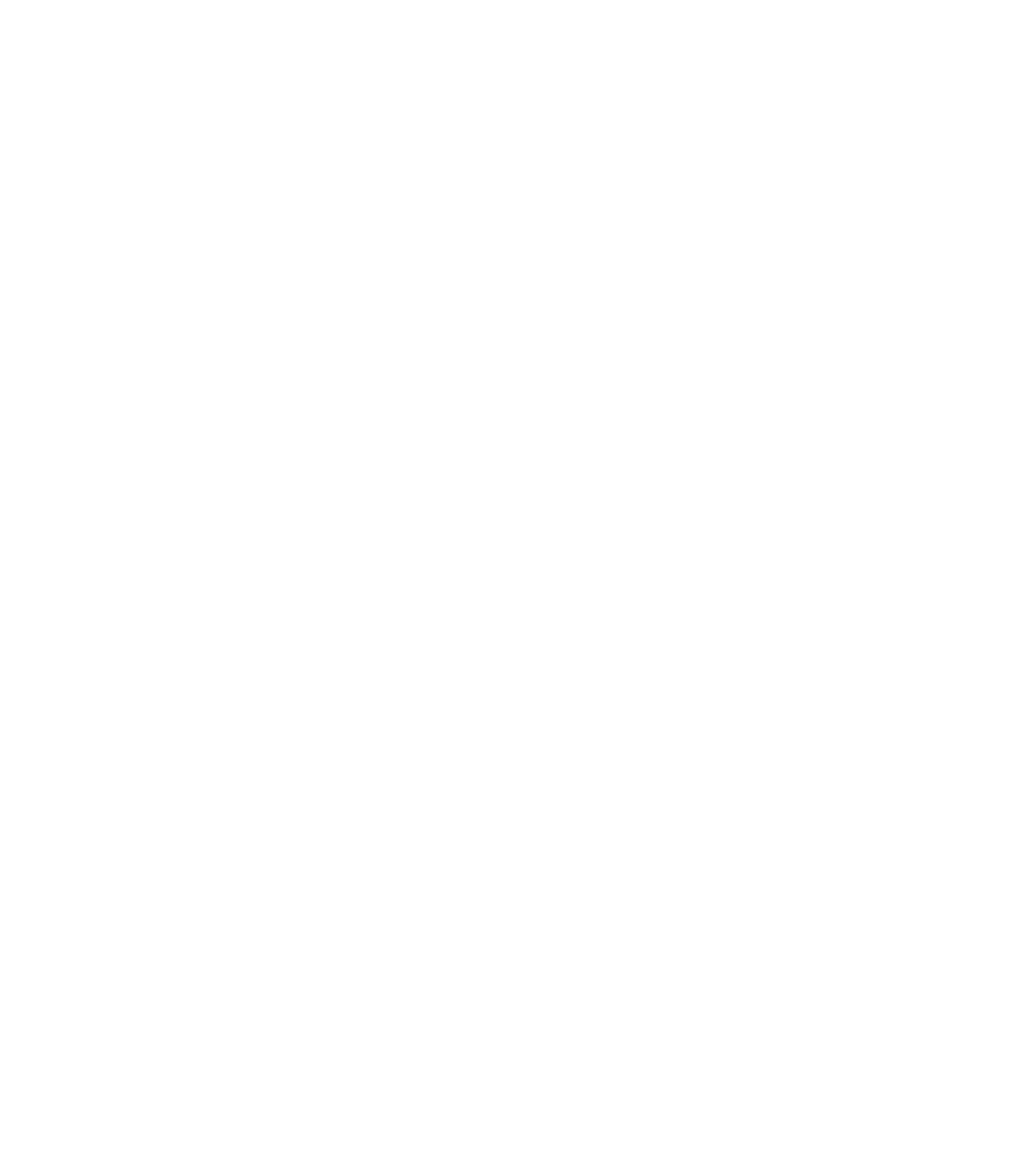
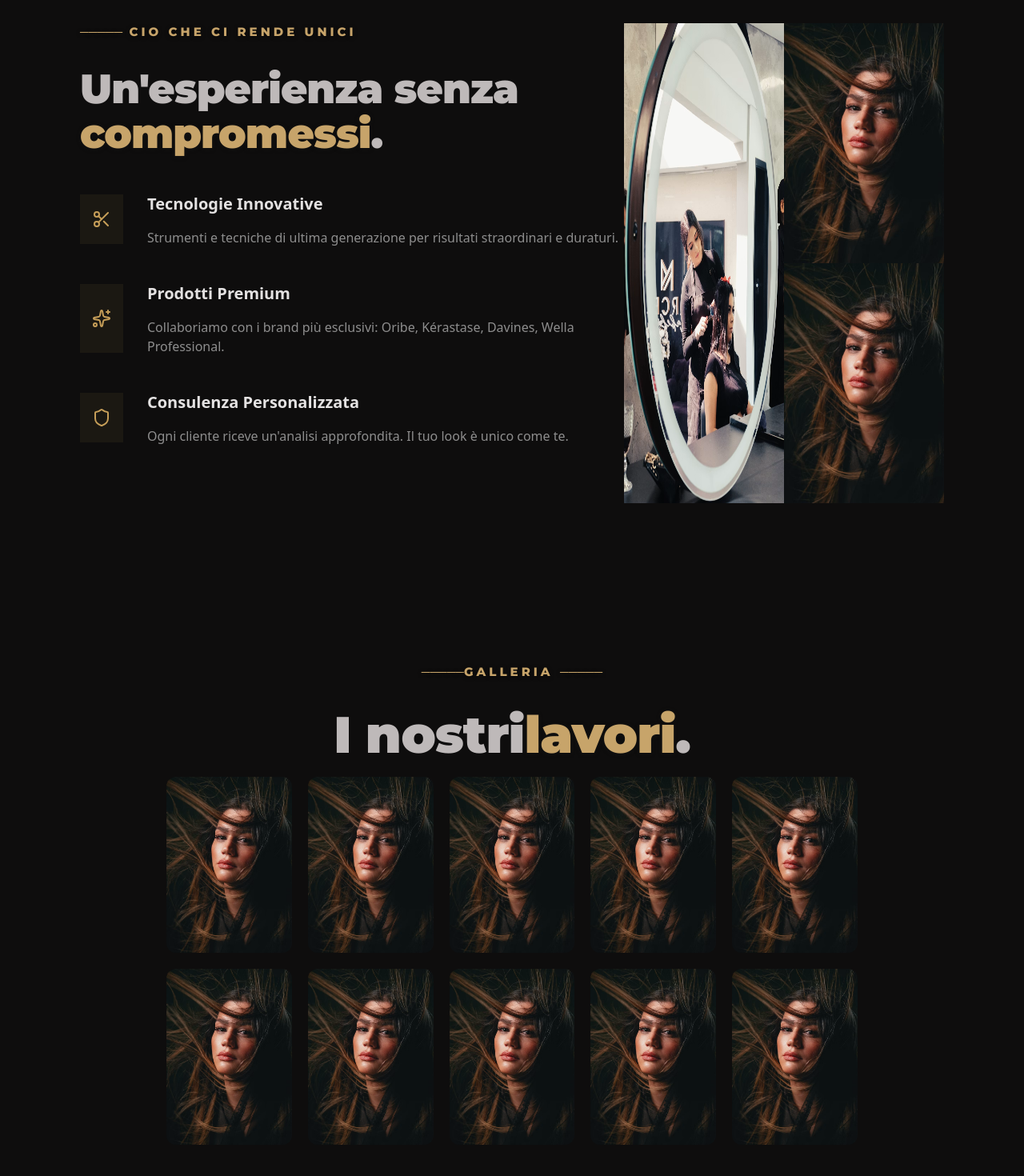
Before and after one commit to Nicolebalzano/Hairtistweb, a React (Vite) app: page / in a window 1280 px wide. Shown: the part 2780-4250 px from the top of the page at 80% size. Before the commit the page ends 2765 px from the top, so only its background shows below. Built offline with nearby package versions, Linux system fonts and the light colour scheme.

Commit message:
sezione esperienza e nostri lavori conclusa solo con img da cambiare

```diff
--- a/src/App.css
+++ b/src/App.css
@@ -355,6 +355,7 @@ ul span {
 }
 .i-nostri-servizi-1 .hero-title {
   font-size: 0.7em;
+  text-align: left;
 }
 .i-nostri-servizi-1 {
   padding: 50px;
@@ -401,12 +402,99 @@ ul span {
   max-width: 60px;
   text-align: center;
 }
+/* ESPERIENZA */
+.esperienza {
+  display: flex;
+  padding: 100px;
+  justify-content: space-evenly;
+  background-color: #0e0d0d;
+}
+
+.esperienza-1 .hero-title {
+  font-size: 0.8em;
+  padding-bottom: 30px;
+}
+.esperienza-logo-text {
+  display: flex;
+  flex-direction: column;
+  gap: 30px;
+}
+.esperienza-logo-text div {
+  color: white;
+  display: flex;
+  gap: 10px;
+}
+.esperienza-logo-text .text {
+  display: flex;
+  flex-direction: column;
+}
+.esperienza-2 {
+  display: flex;
+}
+.esperienza-2 img {
+  width: 200px;
+}
+.img-2-flex {
+  display: flex;
+  flex-direction: column;
+}
+.img-1-esperienza {
+  height: 100%;
+}
+.esperienza-logo-text .icon {
+  text-align: center;
+  display: flex;
+  justify-content: center;
+  align-items: center;
+  padding: 5px 15px;
+  margin-right: 20px;
+  color: #c69e58;
+  background-color: #38321e4f;
+}
+.text h5 {
+  font-weight: bolder;
+  color: rgb(228, 226, 226);
+}
+.text p {
+  color: #e8e8e895;
+}
+.gallery {
+  display: grid;
+  grid-template-columns: repeat(5, 1fr);
+  gap: 20px;
+  min-width: 80%;
+}
+.item {
+  width: 100%;
+  height: 220px;
+  overflow: hidden;
+  border-radius: 12px;
+}
+
+.item img {
+  width: 100%;
+  height: 100%;
+  object-fit: cover;
+  transition: transform 0.4s ease;
+}
+
+.item:hover img {
+  transform: scale(1.08);
+}
+.nostri-lavori{
+  display: flex;
+  flex-direction: column;
+  align-items: center;
+  background-color: #0e0d0d;
+  padding: 100px;
+}
 
 /* RESPONSIVE */
 @media (max-width: 600px) {
   .hero {
     background-image: url("/hero-bg.png");
     background-color: rgba(0, 0, 0, 0.89);
+    min-height: 100vh;
   }
   .logo {
     display: none;
@@ -547,6 +635,33 @@ ul span {
   .i-nostri-servizi-2 {
     flex-direction: column;
   }
+  .esperienza {
+    flex-direction: column;
+    justify-content: center;
+    align-items: center;
+  }
+  .esperienza-2 img {
+    width: 150px;
+  }
+  .esperienza-logo-text {
+    padding: 5px;
+  }
+  .esperienza .hero-title {
+    font-size: 0.7em;
+  }
+  .esperienza-logo-text .icon {
+    padding: 10px;
+    margin-right: 10px;
+    max-height: 50px;
+    margin-bottom: 0px;
+  }
+  .gallery {
+  display: grid;
+  grid-template-columns: repeat(2, 1fr);
+}
+.nostri-lavori{
+  padding: 60px 0px;
+}
 }
 @media (max-width: 768px) {
   .desktop {
--- a/src/App.jsx
+++ b/src/App.jsx
@@ -1,10 +1,12 @@
-import './App.css'
-import Header from './components/Header';
-import Footer from './components/Footer';
-import Hero from './components/Hero';
-import Stripe from './components/Stripe';
-import ChiSiamo from './components/ChiSiamo';
-import OurServices from './components/OurServices';
+import "./App.css";
+import Header from "./components/Header";
+import Footer from "./components/Footer";
+import Hero from "./components/Hero";
+import Stripe from "./components/Stripe";
+import ChiSiamo from "./components/ChiSiamo";
+import OurServices from "./components/OurServices";
+import Esperienza from "./components/Esperienza";
+import NostriLavori from "./components/NostriLavori";
 
 function App() {
   return (
@@ -18,15 +20,21 @@ function App() {
       <section id="stripe">
         <Stripe />
       </section>
-        <section id="chi-siamo">
+      <section id="chi-siamo">
         <ChiSiamo />
       </section>
-      <section className="i-nostri-servizi">
+      <section id="i-nostri-servizi">
         <OurServices />
+      </section>
+      <section id="esperienza">
+        <Esperienza />
+      </section>
+      <section id="nostri-lavori">
+        <NostriLavori />
       </section>
 
       <Footer />
     </>
-  )
+  );
 }
 export default App;
--- /dev/null
+++ b/src/components/Esperienza.jsx
@@ -0,0 +1,82 @@
+import { Scissors, Sparkles, Palette, Shield } from "lucide-react";
+const Esperienza = () => {
+  return (
+    <>
+      <div className="esperienza">
+        {/* ESPERIENZA 1 */}
+        <div className="esperienza-1">
+          <div className="unique">
+            <p>
+              <span className="line">─────</span> CIO CHE CI RENDE UNICI{" "}
+            </p>
+          </div>
+
+          <div className="hero-title">
+            <h2>
+              Un'esperienza senza <br />
+              <span className="capelli">compromessi</span>.
+            </h2>{" "}
+          </div>
+          <div className="esperienza-logo-text">
+            <div>
+              <div className="icon">
+                <Scissors />
+              </div>
+              <div className="text">
+                <h5>Tecnologie Innovative</h5>
+                <p>
+                  Strumenti e tecniche di ultima generazione per risultati
+                  straordinari e duraturi.
+                </p>
+              </div>
+            </div>
+            <div>
+              <div className="icon">
+                {" "}
+                <Sparkles />
+              </div>
+              <div className="text">
+                <h5>Prodotti Premium</h5>
+                <p>
+                  Collaboriamo con i brand più esclusivi: Oribe, Kérastase,
+                  Davines, Wella Professional.
+                </p>
+              </div>
+            </div>
+            <div>
+              <div className="icon">
+                {" "}
+                <Shield />
+              </div>
+              <div className="text">
+                <h5>Consulenza Personalizzata</h5>
+                <p>
+                  Ogni cliente riceve un'analisi approfondita. Il tuo look è
+                  unico come te.
+                </p>
+              </div>
+            </div>
+          </div>
+        </div>
+
+        {/* ESPERIENZA 2 */}
+        <div className="esperienza-2">
+          <div>
+            <img
+              src="/chi-siamo-piega.png"
+              alt=""
+              className="img-1-esperienza"
+            />
+          </div>
+          <div>
+            <div className="img-2-flex">
+              <img src="/hero-bg.png" alt="" />
+              <img src="/hero-bg.png" alt="" />
+            </div>
+          </div>
+        </div>
+      </div>
+    </>
+  );
+};
+export default Esperienza;
--- /dev/null
+++ b/src/components/NostriLavori.jsx
@@ -0,0 +1,55 @@
+const NostriLavori = () => {
+  return (
+    <>
+      <div className="nostri-lavori">
+        <div className="unique">
+          <p>
+            <span className="line">─────</span>GALLERIA{" "}
+            <span className="line">─────</span>
+          </p>
+        </div>
+        <div className="hero-title">
+          <h2>
+            I nostri
+            <span className="capelli">lavori</span>.
+          </h2>
+        </div>
+
+        {/* GALLERIA */}
+        <div className="gallery">
+          <div className="item">
+            <img src="/hero-bg.png" alt="" />
+          </div>
+          <div className="item">
+            <img src="/hero-bg.png" alt="" />
+          </div>
+          <div className="item">
+            <img src="/hero-bg.png" alt="" />
+          </div>
+          <div className="item">
+            <img src="/hero-bg.png" alt="" />
+          </div>
+          <div className="item">
+            <img src="/hero-bg.png" alt="" />
+          </div>
+          <div className="item">
+            <img src="/hero-bg.png" alt="" />
+          </div>
+           <div className="item">
+            <img src="/hero-bg.png" alt="" />
+          </div>
+           <div className="item">
+            <img src="/hero-bg.png" alt="" />
+          </div>
+           <div className="item">
+            <img src="/hero-bg.png" alt="" />
+          </div>
+           <div className="item">
+            <img src="/hero-bg.png" alt="" />
+          </div>
+        </div>
+      </div>
+    </>
+  );
+};
+export default NostriLavori;
--- a/src/components/OurServices.jsx
+++ b/src/components/OurServices.jsx
@@ -42,7 +42,7 @@ const OurServices = () => {
           </div>
           <div className="hero-title">
             <h2>
-              Ogni dettaglio <span className="capelli">pensato</span> per te.
+           <div></div>   Ogni dettaglio <span className="capelli">pensato per te</span>.
             </h2>{" "}
           </div>
         </div>
```
